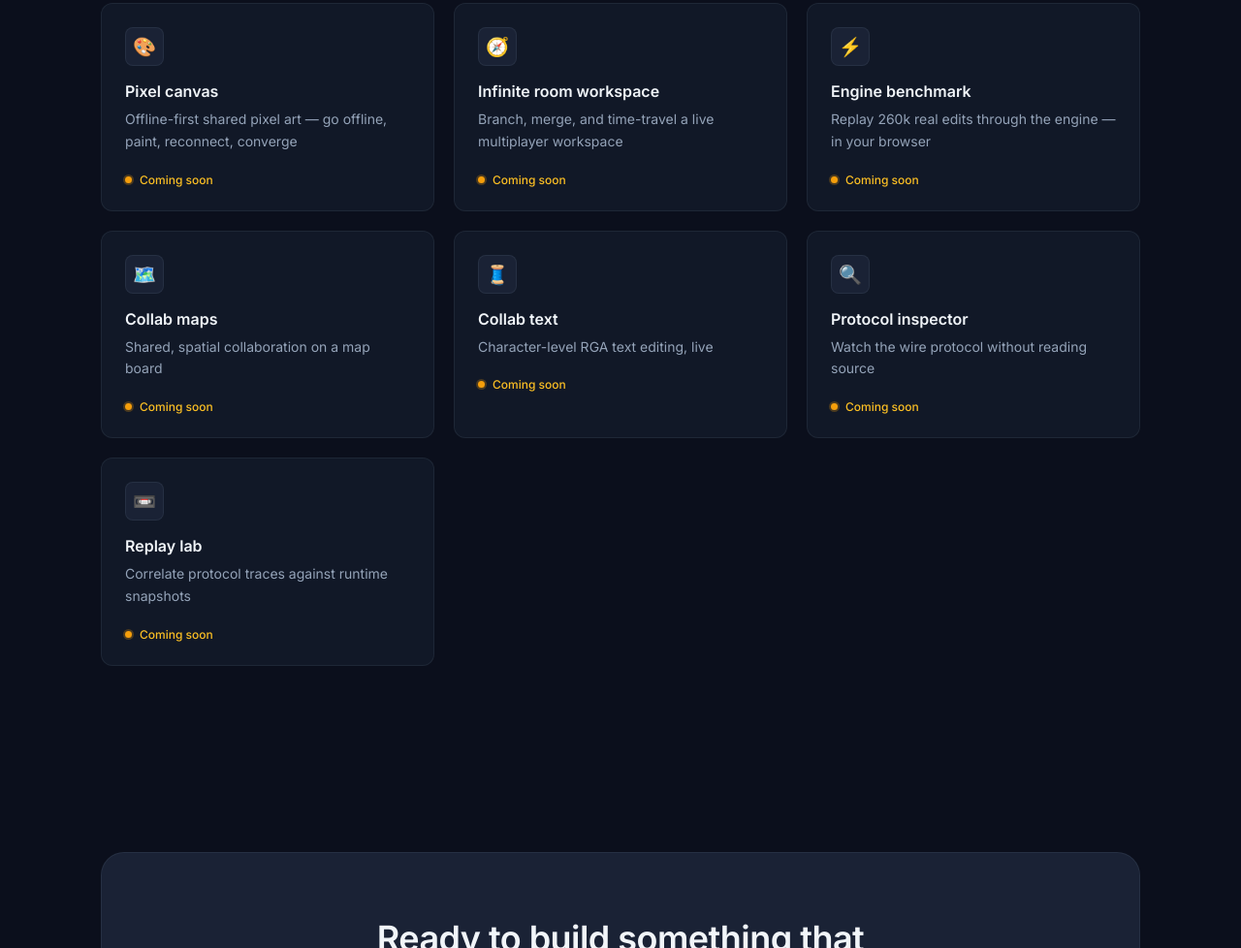
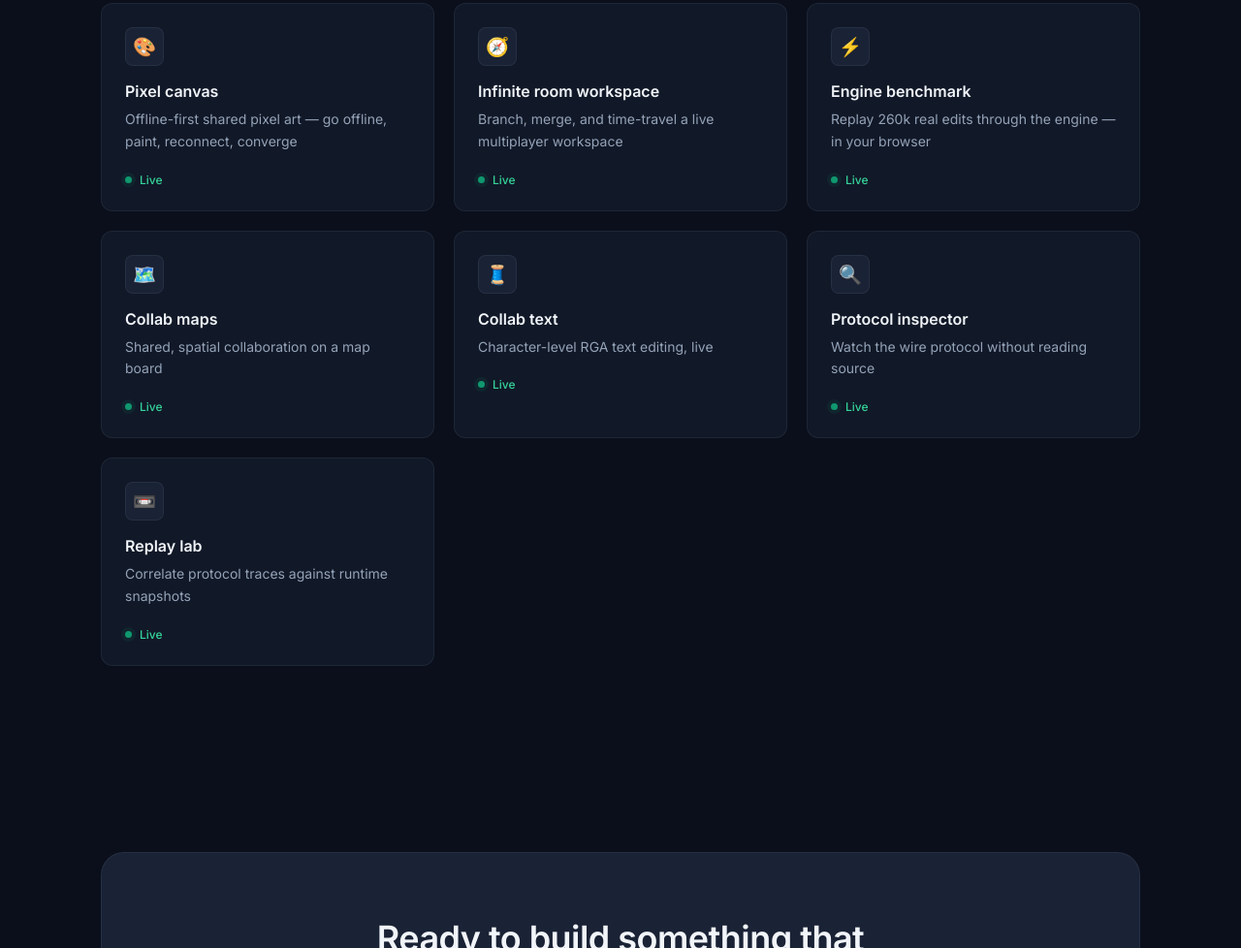
Before and after one commit to bgstratt/docs, an Astro site in the folder site/: page / in a window 1280 px wide. Shown: the part 2970-3948 px from the top of the page at 97% size. Built offline with nearby package versions, Linux system fonts and the light colour scheme; Astro itself is replaced by a stand-in of ours.

Commit message:
wire demos/playground for public deploy at api.nodalmerge.com
- apps.ts: all 7 entries flipped to status "live" (cards link to the same-site
  routes that build-apps overwrites with the real SPA bundles; no liveUrl so
  links stay internal)
- [slug].astro stub pages (demos + playground) render the badge from app.status
  instead of hardcoded "Coming soon"; add nm-badge-live style
- demo host CORS/Origin allowlist: add dev ports 4178 (pixel-canvas) and
  4179 (bench-trace)
- verified production build: build:site + build-apps with
  NODALMERGE_DEMO_HOST_URL=https://api.nodalmerge.com bakes the host (and
  per-app room ids) into all six host-connecting bundles under correct
  /demos|playground/<slug>/ base paths; bench-trace stays host-free

Co-Authored-By: Claude Fable 5 <noreply@anthropic.com>

```diff
--- a/apps/hosts/nodalmerge-demo-host/appsettings.json
+++ b/apps/hosts/nodalmerge-demo-host/appsettings.json
@@ -26,6 +26,10 @@
         "http://localhost:4176",
         "http://127.0.0.1:4177",
         "http://localhost:4177",
+        "http://127.0.0.1:4178",
+        "http://localhost:4178",
+        "http://127.0.0.1:4179",
+        "http://localhost:4179",
         "http://127.0.0.1:4321",
         "http://localhost:4321",
         "https://nodalmerge.com",
--- a/site/src/data/apps.ts
+++ b/site/src/data/apps.ts
@@ -21,7 +21,7 @@ export const apps: AppEntry[] = [
     description:
       "An r/place-style shared board where every pixel is its own CRDT key. Paint together in real time, or flip yourself offline, keep painting, then reconnect and watch both sides merge — contested pixels resolve identically on every peer, and remote pixels flash in as they arrive.",
     category: "demos",
-    status: "coming-soon",
+    status: "live",
     icon: "🎨",
     sourcePath: "apps/demos/pixel-canvas",
   },
@@ -32,7 +32,7 @@ export const apps: AppEntry[] = [
     description:
       "The flagship demo of NodalMerge's DAG model: a spatial workspace (nodes, edges, annotations, assets) with branch-from-cursor, merge-into-head, a branch-lane DAG visualization showing divergence and merges, timeline scrubbing with a per-op inspector, and live presence including remote drag ghosts and peer replay cursors.",
     category: "demos",
-    status: "coming-soon",
+    status: "live",
     icon: "🧭",
     sourcePath: "apps/demos/infinite-room-workspace",
   },
@@ -43,7 +43,7 @@ export const apps: AppEntry[] = [
     description:
       "Runs the automerge-perf B4 editing trace (259,778 single-character edits producing a 104,852-character paper) through the NodalMerge WASM engine, fully client-side, with a live ops/sec meter — then proves convergence by SHA-256 hash against the expected final text.",
     category: "demos",
-    status: "coming-soon",
+    status: "live",
     icon: "⚡",
     sourcePath: "apps/demos/bench-trace",
   },
@@ -54,7 +54,7 @@ export const apps: AppEntry[] = [
     description:
       "Multiple peers drop pins on a shared board in real time. Every pin is its own replicated CRDT key, so concurrent adds and deletes converge without clobbering; a live presence roster shows who's in the room, and offline edits sync on reconnect.",
     category: "demos",
-    status: "coming-soon",
+    status: "live",
     icon: "🗺️",
     sourcePath: "apps/demos/collab-maps",
   },
@@ -65,7 +65,7 @@ export const apps: AppEntry[] = [
     description:
       "Type into a shared document and watch per-character RGA operations converge deterministically across peers — with per-peer colored attribution, a lamport-scrub preview that replays the document at any point in its history, and a local DAG replay timeline.",
     category: "playground",
-    status: "coming-soon",
+    status: "live",
     icon: "🧵",
     sourcePath: "apps/playground/collab-text",
   },
@@ -76,7 +76,7 @@ export const apps: AppEntry[] = [
     description:
       "A wire-protocol tool: connect a raw WebSocket to a room and capture the live event stream — filter by message type, inspect raw payloads, and export a trace for the replay lab.",
     category: "playground",
-    status: "coming-soon",
+    status: "live",
     icon: "🔍",
     sourcePath: "apps/playground/protocol-inspector",
   },
@@ -87,7 +87,7 @@ export const apps: AppEntry[] = [
     description:
       "A wire-protocol tool that pairs with the inspector: capture runtime event snapshots, scrub a replay cursor across protocol-linked checkpoints, and correlate an imported protocol-inspector trace with confidence-scored matching.",
     category: "playground",
-    status: "coming-soon",
+    status: "live",
     icon: "📼",
     sourcePath: "apps/playground/replay-lab",
   },
--- a/site/src/styles/global.css
+++ b/site/src/styles/global.css
@@ -562,6 +562,7 @@ a.nm-card:hover::before { opacity: 1; }
 }
 .nm-badge-soon { background: rgba(245,158,11,0.1); color: var(--nm-amber-600); border: 1px solid rgba(245,158,11,0.25); }
 .dark .nm-badge-soon { color: var(--nm-amber-400); }
+.nm-badge-live { background: rgba(16,185,129,0.1); color: var(--nm-text-brand); border: 1px solid rgba(16,185,129,0.25); }
 
 /* --- RESPONSIVE ------------------------------------------------------------ */
 
```
Also changed, not shown: site/src/pages/demos/[slug].astro (+11 -4 lines), site/src/pages/playground/[slug].astro (+11 -4 lines).
